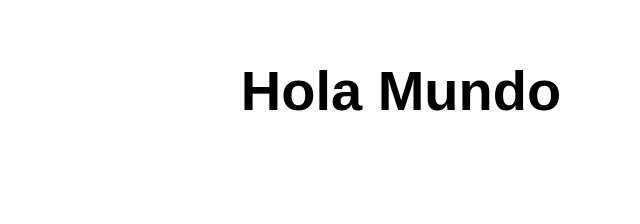
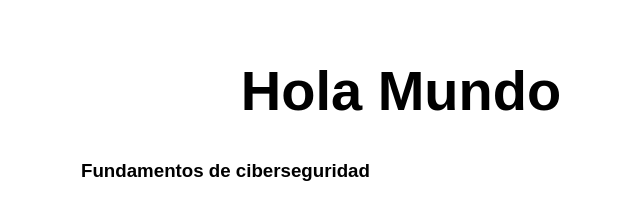
Before and after one commit to NeriRex09/Mi_PrimerRepositorio, a website: page src/index.html in a window 1280 px wide. Shown: the whole page, without its empty margins (239-879 px from the left). Drawn offline with Linux system fonts and the light colour scheme.

Commit message:
//Nuevas etiquetas

```diff
--- a/src/index.html
+++ b/src/index.html
@@ -11,6 +11,7 @@
 <body>
   <main>
     <h1>Hola Mundo</h1>
+    <h3>Fundamentos de ciberseguridad</h3>
   </main>
 </body>
 
```
